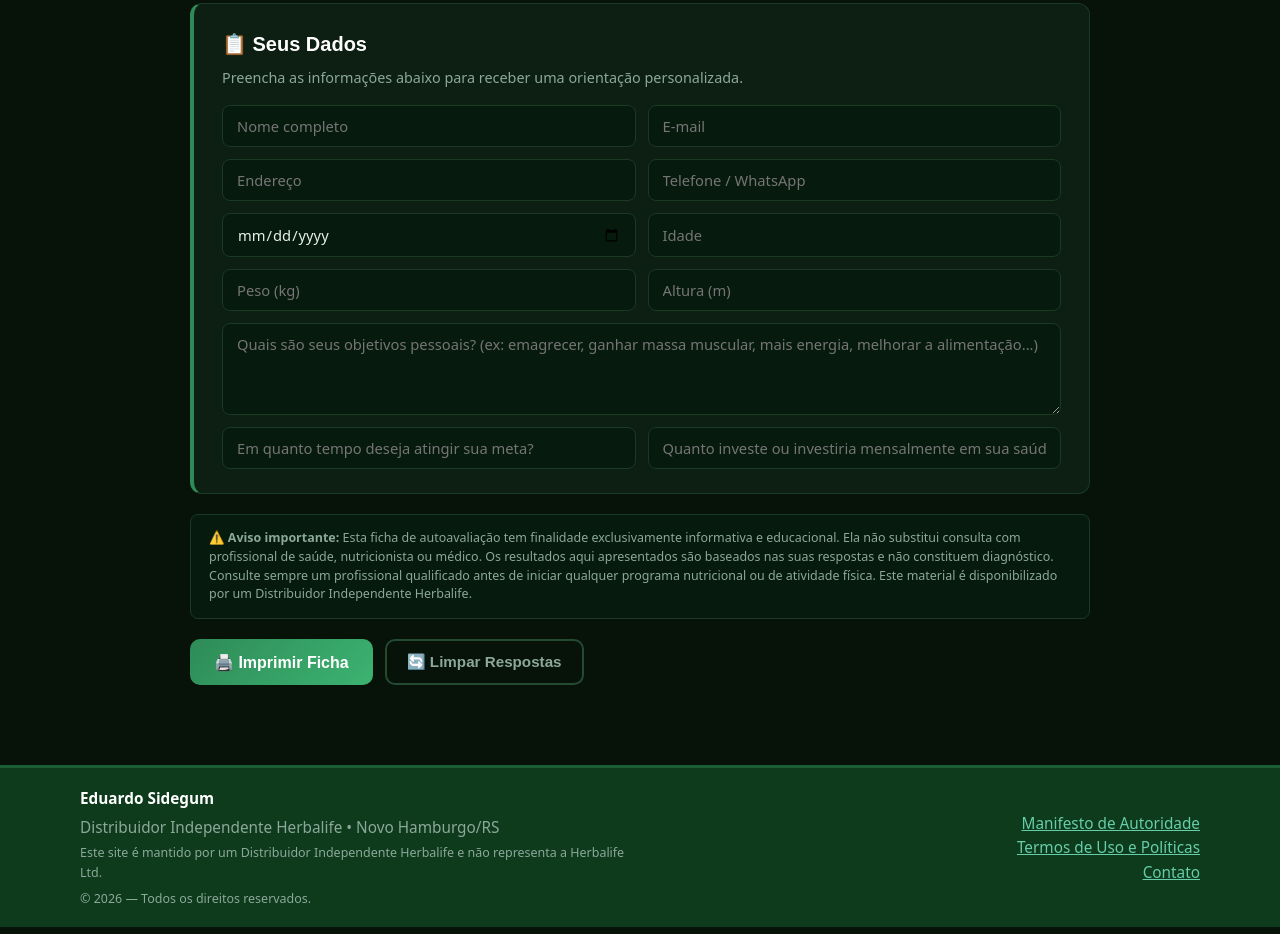
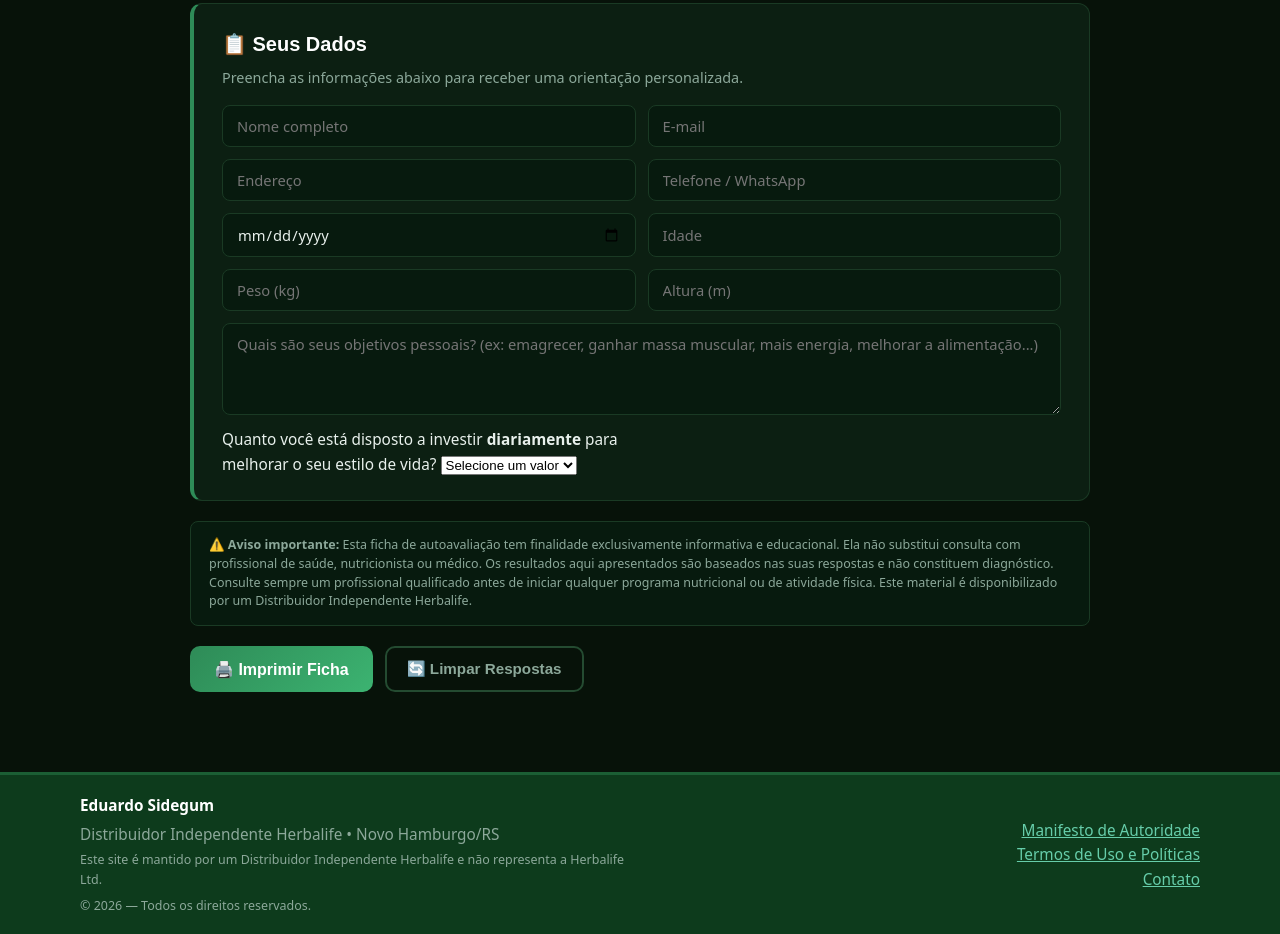
Before and after one commit to edusidegum/perfil, a plain HTML site: page perfil.html in a window 1280 px wide. Shown: the part 2221-3155 px from the top of the page. Drawn offline with Linux system fonts and the light colour scheme; a script that the page names is missing.

Commit message:
Update and rename perfil.html.html to perfil.html

```diff
--- a/perfil.html.html
+++ b/perfil.html
@@ -707,8 +707,21 @@ img { max-width: 100%; }
           <input type="number" id="peso" placeholder="Peso (kg)" aria-label="Peso em kg" step="0.1">
           <input type="number" id="altura" placeholder="Altura (m)" aria-label="Altura em metros" step="0.01">
           <textarea class="full" id="objetivos" placeholder="Quais são seus objetivos pessoais? (ex: emagrecer, ganhar massa muscular, mais energia, melhorar a alimentação...)" aria-label="Objetivos pessoais"></textarea>
-          <input type="text" id="tempo-meta" placeholder="Em quanto tempo deseja atingir sua meta?" aria-label="Tempo para meta">
-          <input type="text" id="investimento" placeholder="Quanto investe ou investiria mensalmente em sua saúde?" aria-label="Investimento mensal em saúde">
+          <div class="form-group">
+  <label for="investimento">Quanto você está disposto a investir <strong>diariamente</strong> para melhorar o seu estilo de vida?</label>
+  <select id="investimento" name="investimento">
+    <option value="" selected disabled>Selecione um valor</option>
+    <option value="10">R$ 10,00 por dia</option>
+    <option value="15">R$ 15,00 por dia</option>
+    <option value="20">R$ 20,00 por dia</option>
+    <option value="25">R$ 25,00 por dia</option>
+    <option value="30">R$ 30,00 por dia</option>
+    <option value="35">R$ 35,00 por dia</option>
+    <option value="40">R$ 40,00 por dia</option>
+    <option value="45">R$ 45,00 por dia</option>
+    <option value="50">R$ 50,00 por dia</option>
+  </select>
+</div>
         </div>
       </section>
 
```
